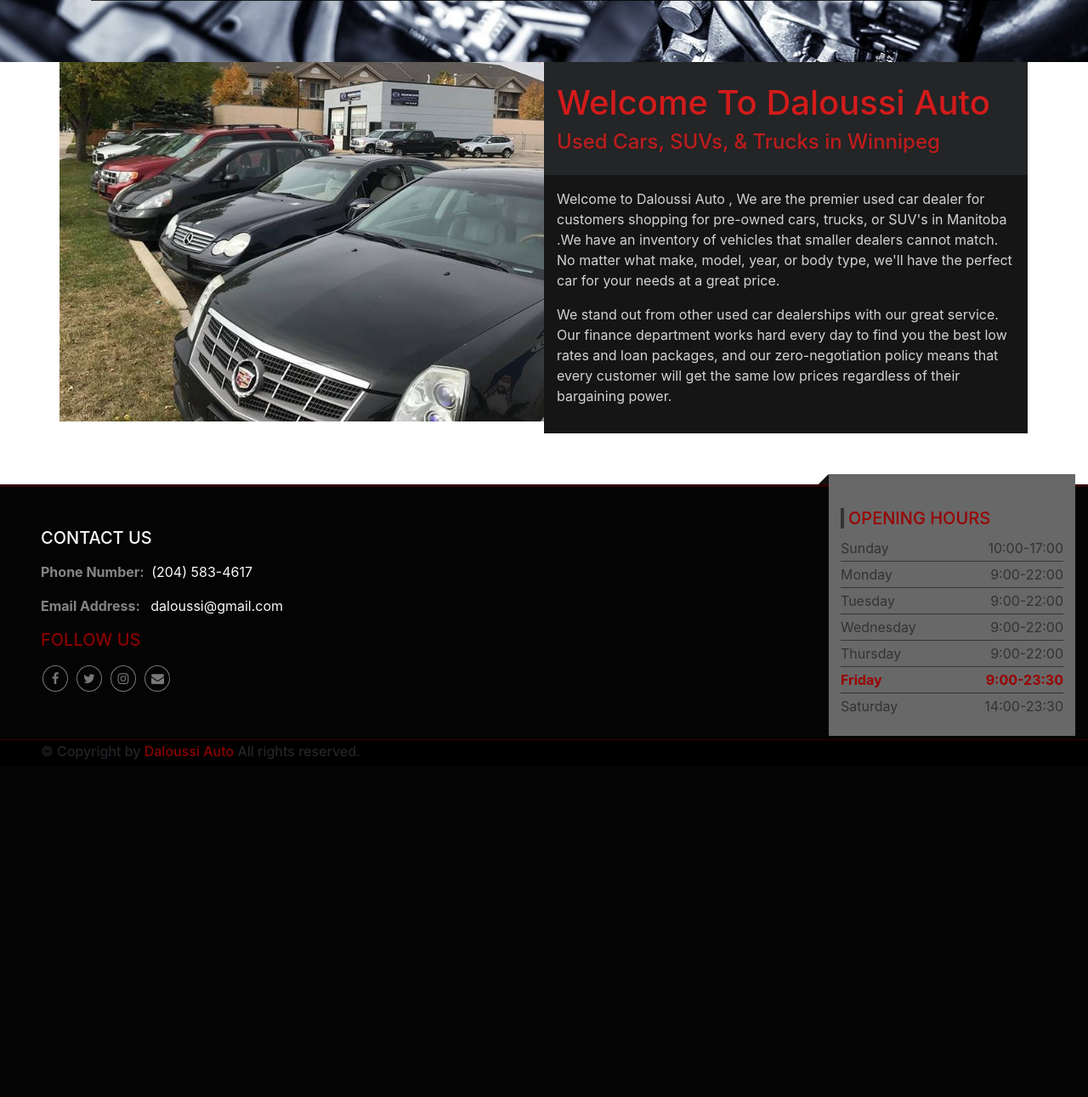
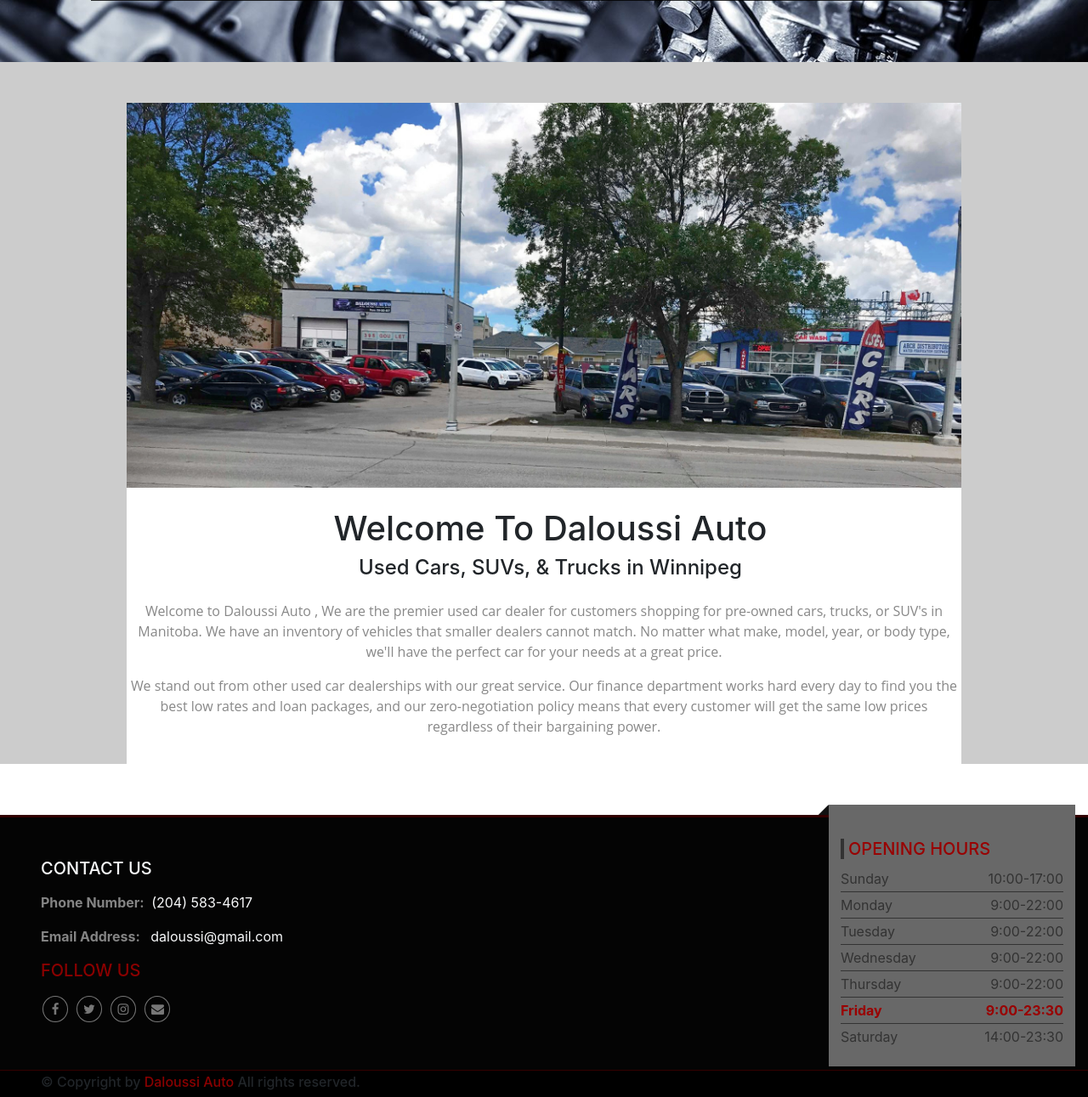
Before and after one commit to reda-bouamira/Daloussi, a PHP site: page / in a window 1280 px wide. Shown: the part 1768-3059 px from the top of the page at 85% size. Before the commit the page ends 2661 px from the top, so only its background shows below. Run offline with PHP 8.4, Linux system fonts and the light colour scheme; some libraries are stand-ins or nearby versions.

Commit message:
Modified about_us

```diff
--- a/css/about_us_Home.css
+++ b/css/about_us_Home.css
@@ -1,4 +1,4 @@
-.my_about_us_home_header{
+/*.my_about_us_home_header{
 	background-color: #232526;
 	color: #ff1919;
 }
@@ -12,8 +12,19 @@
 	opacity: 0.7;
 
 }
+*/
+
+.about_us_home{
+	background-image: url(../img/about-video-bg.jpg);
+    background-size: cover;
+    background-position: center center;
+}
 
 .my_about_us_home_text{
-	background-color: #151515;
-	color: #d3d3d3;
+	font-family: 'Open Sans', sans-serif;
+	color: #888;
 }
+
+/*.about_us_home_content{
+	max-width: 887.5px;
+}*/
--- a/php/about_us_home.php
+++ b/php/about_us_home.php
@@ -1,4 +1,4 @@
-<div class="about_us_home container my_about_us_home px-0">
+<!-- <div class="about_us_home container my_about_us_home px-0">
 	<div class="row justify-content-sm-center no-gutters">
 		<div class="col-sm-6">
 			<img class="img-fluid my_dealer_img" src="img/dealership.jpg" alt="dealership">
@@ -18,4 +18,34 @@
 			</div>
 		</div>
 	</div>
+</div> -->
+
+<div class="about_us_home container-fluid my_about_us_home pt-5 px-0">
+	<div class="row justify-content-sm-center">
+		<div class="col-sm-9 bg-white about_us_home_content px-0">
+			<div class="row justify-content-sm-center no-gutters">
+				<div class="col">
+					<img class="img-fluid my_dealer_img" src="img/dealership.jpg" alt="dealership">
+				</div>
+			</div>
+			<div class="row justify-content-sm-center mx-0">
+				<div class="row ml-0">
+					<div class="col-sm pt-4 justify-content-sm-center pb-3 my_about_us_home_header bg-white">
+						<center>
+							<h1>Welcome To Daloussi Auto</h1>
+							<h4>Used Cars, SUVs, & Trucks in Winnipeg</h4>
+						</center>
+					</div>
+				</div>
+				<div class="row justify-content-sm-center mx-0 ml-0 my_about_us_home_text">
+					<div class="col-sm-12 mx-0 px-0 pt-0 pb-3">
+						<center class="bg-white">
+							<p> Welcome to Daloussi Auto , We are the premier used car dealer for customers shopping for pre-owned cars, trucks, or SUV's in Manitoba. We have an inventory of vehicles that smaller dealers cannot match. No matter what make, model, year, or body type, we'll have the perfect car for your needs at a great price.</p>
+							<p>We stand out from other used car dealerships with our great service. Our finance department works hard every day to find you the best low rates and loan packages, and our zero-negotiation policy means that every customer will get the same low prices regardless of their bargaining power.</p>
+						</center>
+					</div>
+				</div>
+			</div>
+		</div>
+	</div>
 </div>
```
Also changed, not shown: img/about-video-bg.jpg (added), img/dealership.jpg, img/dealership1.jpg (added), img/dealership2.jpg (added), php/main_nav.php (line endings or trailing spaces).
